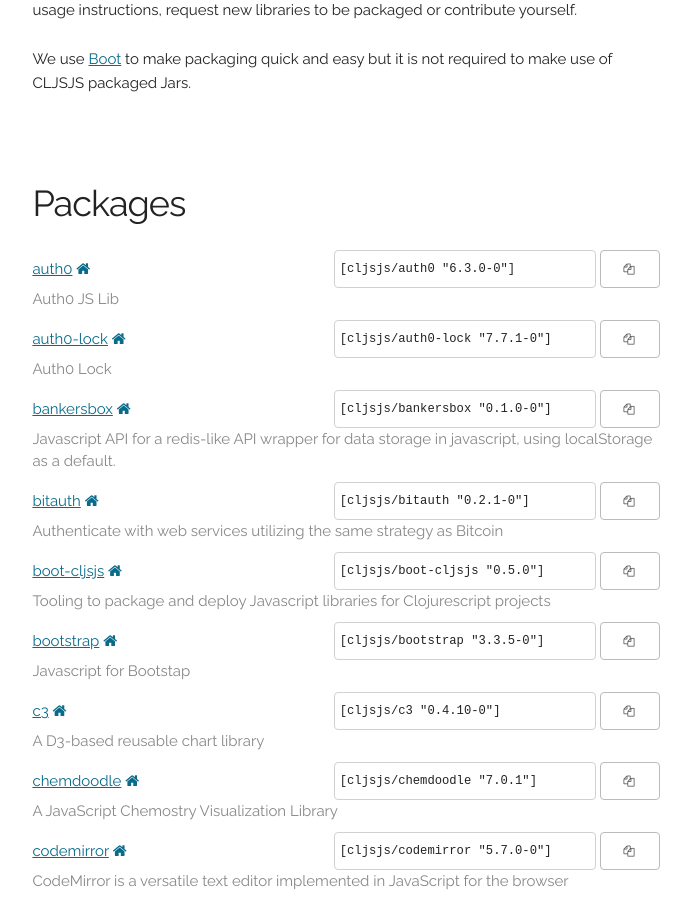
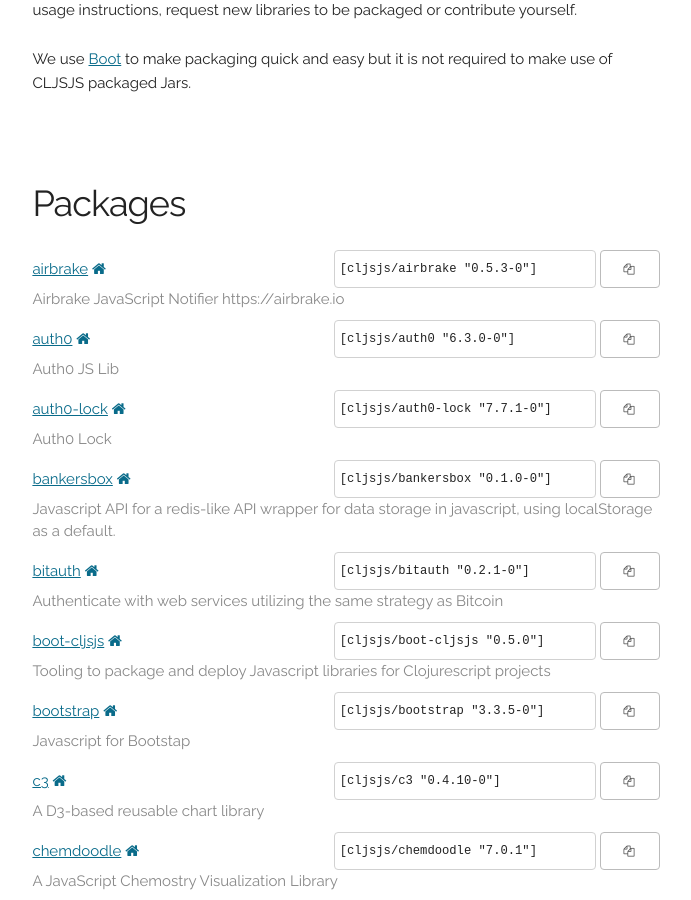
Before and after one commit to cljsjs/cljsjs.github.io, a Jekyll site: the page built from index.markdown, in a window 1280 px wide and 900 px high, scrolled down 798 px. Shown: the whole window, without its empty margins (294-985 px from the left). Built offline with Jekyll 4.4.1, drawn with Linux system fonts in a browser that asks for light colours; nearby versions of some CDN libraries; comment, search, counter and statistics services are not loaded.

Commit message:
Automatic update

```diff
--- a/_includes/packages.html
+++ b/_includes/packages.html
@@ -1,5 +1,14 @@
 
 <ul>
+  <li>
+    <a href="https://clojars.org/cljsjs/airbrake">airbrake</a>
+    <a href="https://github.com/airbrake/airbrake-js" target="new"><i class="fa fa-home"></i></a>
+    <span class="clojars">
+      <input type="text" value='[cljsjs/airbrake "0.5.3-0"]'/>
+      <button data-clipboard-text='[cljsjs/airbrake "0.5.3-0"]'><i class="fa fa-copy"></i></button>
+    </span>
+    <p class="description">Airbrake JavaScript Notifier https://airbrake.io</p>
+  </li>
   <li>
     <a href="https://clojars.org/cljsjs/auth0">auth0</a>
     <a href="https://auth0.com/docs/auth0js" target="new"><i class="fa fa-home"></i></a>
```
